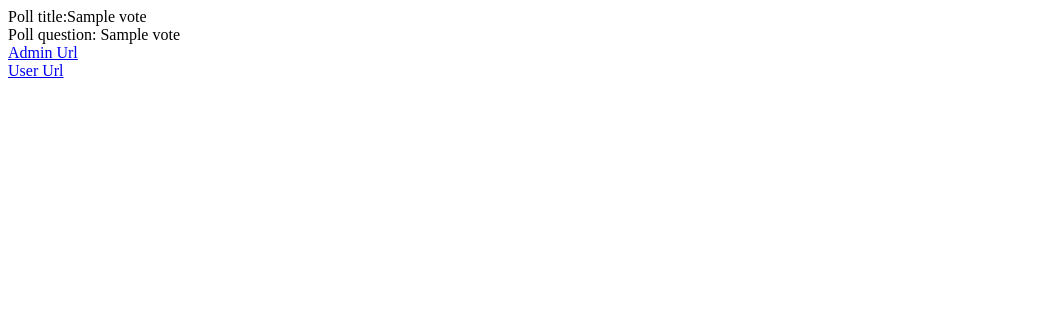
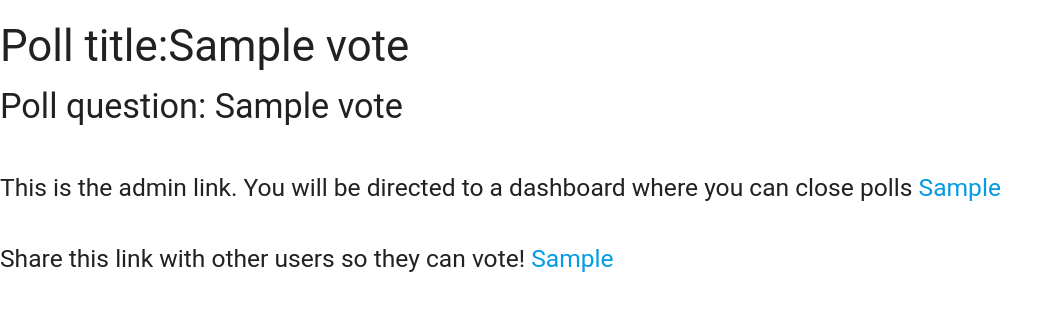
Before and after one commit to joshuajhun/flashTagg, a Node server app: template views/poll.ejs in a window 1280 px wide. Shown: the top 311 px of the page, without its empty margins (0-1064 px from the left). Run offline with Node 20, Linux system fonts and the light colour scheme; the template is opened without the code that fills it: most values are stand-ins (such as "Sample title", 1, 10 or a date in 2020); some libraries are stand-ins or nearby versions; some web fonts are replaced.

Commit message:
fixed form so that it adds to the bottom of the page and also styled in between page

```diff
--- a/public/index.js
+++ b/public/index.js
@@ -1,6 +1,6 @@
 var addPollChoiceToPage = $('#add-poll-choice')
   addPollChoiceToPage.click(event, function(){
-    $('#choice-index').append('<div class="row">'
+    $('.responses').append('<div class="row">'
           +'<div class="input-field col s12">'
             +'<input name="pollInformation[choices][]" type="text" placeholder="Choice">'
           +'</div>'
--- a/server.js
+++ b/server.js
@@ -115,5 +115,10 @@ function pollExpire(votes) {
   }
 }
 
+if (!module.parent) {
+  app.listen(app.get('port'), () => {
+    console.log(`${app.locals.title} is running on ${port}.`);
+  });
+}
 
 module.exports = server;
--- a/views/admin.ejs
+++ b/views/admin.ejs
@@ -6,6 +6,9 @@
     <meta charset="utf-8">
     <title>Admin View</title>
   </head>
+  <nav>
+    <li><a href="/">New Poll</a></li>
+  </nav>
   <body>
     <h1>Admin View Page</h1>
     <h3>Poll Title: <%=votes.title%></h1>
--- a/views/poll.ejs
+++ b/views/poll.ejs
@@ -1,8 +1,21 @@
-Poll title:<%=vote.title%>
-<br>
-Poll question: <%=vote.question%>
-<br>
-<a href="<%=vote.adminRoute%>">Admin Url</a>
+<!DOCTYPE html>
+<html>
+  <head>
+    <link rel="stylesheet" href="https://cdnjs.cloudflare.com/ajax/libs/materialize/0.97.5/css/materialize.min.css">
+    <script rel="https://cdnjs.cloudflare.com/ajax/libs/materialize/0.97.2/js/materialize.min.js"></script>
+    <script src="https://ajax.googleapis.com/ajax/libs/jquery/2.2.0/jquery.min.js"></script>
+    <title>Poll Links</title>
+  </head>
+  <body>
+  <h3>  Poll title:<%=vote.title%>
+    <br>
+    <h4>Poll question: <%=vote.question%></h4>
+    <br>
+    <h5> This is the admin link. You will be directed to a dashboard where you can close polls<a href="<%=vote.adminRoute%>"> <%=vote.adminRoute%></a></h5>
 
-<br>
-<a href="<%=vote.userRoute%>">User Url</a>
+    <br>
+    <h5>Share this link with other users so they can vote! <a href="<%=vote.userRoute%>"><%=vote.userRoute%></a></h5>
+
+
+  </body>
+</html>
```
Also changed, not shown: 1 other file.
